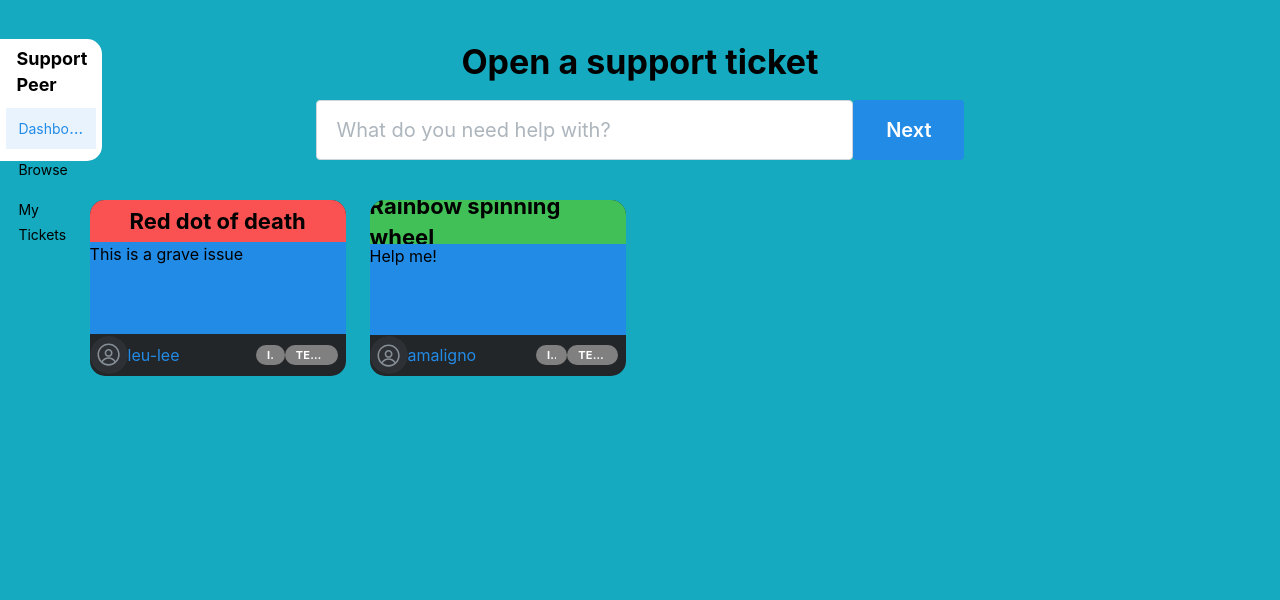
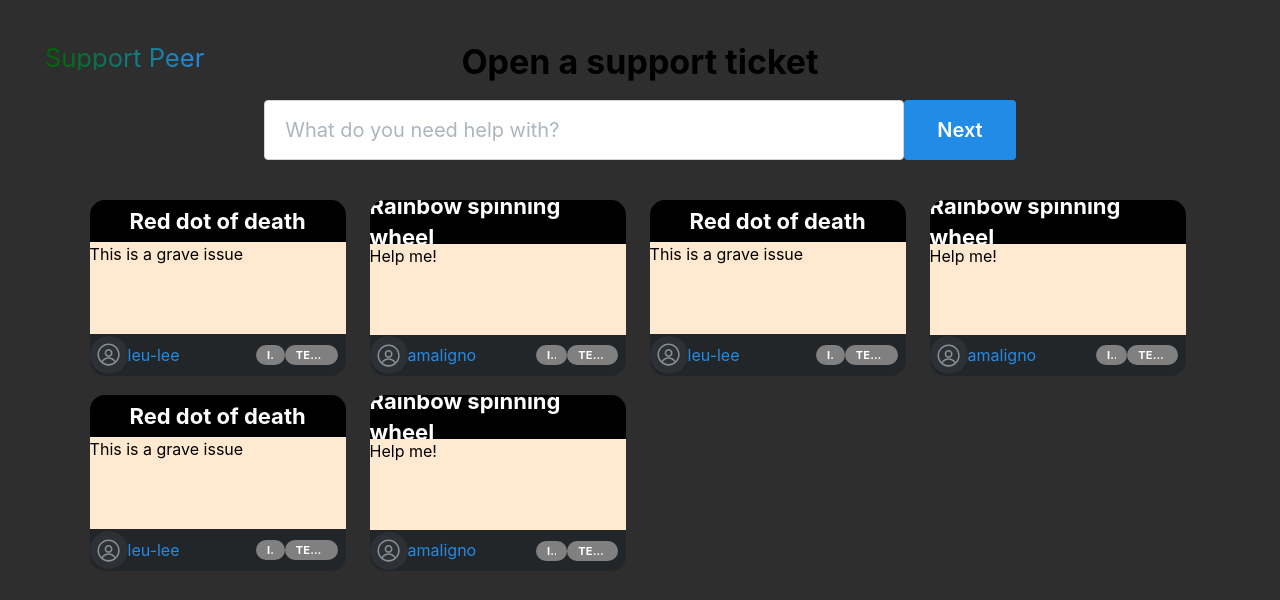
Before and after one commit to hooyunzhe/SupportPeer42, a Next.js app in the folder frontend/: page / in a window 1280 px wide. Shown: the top 600 px of the page. Built offline with nearby package versions, Linux system fonts and the light colour scheme.

Commit message:
feat: Improved design

```diff
--- a/frontend/package.json
+++ b/frontend/package.json
@@ -13,7 +13,8 @@
     "@mantine/hooks": "^7.1.2",
     "next": "13.5.4",
     "react": "^18",
-    "react-dom": "^18"
+    "react-dom": "^18",
+    "zustand": "^4.4.3"
   },
   "devDependencies": {
     "@types/node": "^20",
--- a/frontend/src/app/bocal/page.tsx
+++ b/frontend/src/app/bocal/page.tsx
@@ -16,6 +16,7 @@ export default function Home() {
       bg='cyan'
       direction='column'
       justify='space-between'
+      align='center'
     >
       <BocalHeaderArea
         currentPageView={currentPageView}
--- a/frontend/src/app/page.tsx
+++ b/frontend/src/app/page.tsx
@@ -1,6 +1,6 @@
 'use client';
 import '@mantine/core/styles.css';
-import { Flex } from '@mantine/core';
+import { Flex, Text } from '@mantine/core';
 import { useState } from 'react';
 import { PageView } from '@/types/PageView';
 import HeaderArea from '@/components/HeaderArea';
@@ -10,7 +10,23 @@ export default function Home() {
   const [currentPageView, setCurrentPageView] = useState(PageView.DASHBOARD);
 
   return (
-    <Flex w='100vw' h='100vh' bg='cyan' direction='column'>
+    <Flex
+      w='100vw'
+      h='100vh'
+      bg='dark'
+      direction='column'
+      justify='flex-start'
+      align='flex-start'
+    >
+      <Text
+        pos='absolute'
+        m='3.5vw'
+        size='2vw'
+        variant='gradient'
+        gradient={{ from: 'darkgreen', to: 'blue', deg: 90 }}
+      >
+        Support Peer
+      </Text>
       <HeaderArea
         currentPageView={currentPageView}
         changePageView={(newPageView) => setCurrentPageView(newPageView)}
--- a/frontend/src/components/ContentArea.tsx
+++ b/frontend/src/components/ContentArea.tsx
@@ -2,13 +2,52 @@ import { ScrollArea, SimpleGrid } from '@mantine/core';
 import { PageView } from '@/types/PageView';
 import SupportTicket from './SupportTicket';
 import SupportTicketType from '@/types/SupportTicketType';
+import { useTextFieldInput } from '@/lib/stores/useUtilStore';
 
 interface ContentAreaProps {
   currentPageView: PageView;
 }
 
 export default function ContentArea({ currentPageView }: ContentAreaProps) {
+  const textFieldInput = useTextFieldInput();
+
   const tickets: SupportTicketType[] = [
+    {
+      title: 'Red dot of death',
+      category: 'Tech',
+      description: 'This is a grave issue',
+      flag: false,
+      importance: 'II',
+      status: false,
+      user: 'leu-lee',
+    },
+    {
+      title: 'Rainbow spinning wheel',
+      category: 'Tech',
+      description: 'Help me!',
+      flag: true,
+      importance: 'III',
+      status: true,
+      user: 'amaligno',
+    },
+    {
+      title: 'Red dot of death',
+      category: 'Tech',
+      description: 'This is a grave issue',
+      flag: false,
+      importance: 'II',
+      status: false,
+      user: 'leu-lee',
+    },
+    {
+      title: 'Rainbow spinning wheel',
+      category: 'Tech',
+      description: 'Help me!',
+      flag: true,
+      importance: 'III',
+      status: true,
+      user: 'amaligno',
+    },
     {
       title: 'Red dot of death',
       category: 'Tech',
@@ -32,9 +71,34 @@ export default function ContentArea({ currentPageView }: ContentAreaProps) {
   return (
     <ScrollArea w='100%' h='75%'>
       <SimpleGrid cols={4} spacing='1.5vw' px='7%'>
-        {tickets.map((ticket, index) => (
-          <SupportTicket key={index} ticket={ticket} />
-        ))}
+        {tickets
+          .filter(
+            (ticket) =>
+              !textFieldInput ||
+              textFieldInput
+                .split(' ')
+                .filter((s) => s)
+                .every(
+                  (keyword) =>
+                    ticket.title
+                      .toLowerCase()
+                      .split(' ')
+                      .some(
+                        (word) =>
+                          word && word.startsWith(keyword.toLowerCase()),
+                      ) ||
+                    ticket.description
+                      .toLowerCase()
+                      .split(' ')
+                      .some(
+                        (word) =>
+                          word && word.startsWith(keyword.toLowerCase()),
+                      ),
+                ),
+          )
+          .map((ticket, index) => (
+            <SupportTicket key={index} ticket={ticket} />
+          ))}
       </SimpleGrid>
     </ScrollArea>
   );
--- a/frontend/src/components/HeaderArea.tsx
+++ b/frontend/src/components/HeaderArea.tsx
@@ -1,6 +1,6 @@
 import { Button, Flex, TextInput, Title } from '@mantine/core';
-import NavigationMenu from './NavigationMenu';
 import { PageView } from '@/types/PageView';
+import { useTextFieldInput, useUtilActions } from '@/lib/stores/useUtilStore';
 
 interface HeaderAreaProps {
   currentPageView: PageView;
@@ -11,16 +11,14 @@ export default function HeaderArea({
   currentPageView,
   changePageView,
 }: HeaderAreaProps) {
+  const textFieldInput = useTextFieldInput();
+  const { setTextFieldInput } = useUtilActions();
+
   return (
     <Flex w='100%' h='25%' py='3vh' justify='center' align='center'>
-      <NavigationMenu
-        currentPageView={currentPageView}
-        changePageView={changePageView}
-      />
       <Flex
-        w='92%'
+        w='100%'
         h='100%'
-        mr='8%'
         direction='column'
         justify='space-evenly'
         align='center'
@@ -31,6 +29,8 @@ export default function HeaderArea({
             size='xl'
             w='50%'
             placeholder='What do you need help with?'
+            value={textFieldInput}
+            onChange={(event) => setTextFieldInput(event.target.value)}
           />
           <Button size='xl'>Next</Button>
         </Flex>
--- a/frontend/src/components/NavigationMenu.tsx
+++ /dev/null
@@ -1,46 +0,0 @@
-import { PageView } from '@/types/PageView';
-import { Flex, NavLink, Space, Title } from '@mantine/core';
-
-interface NavigationMenuProps {
-  currentPageView: PageView;
-  changePageView: (newPageView: PageView) => void;
-}
-
-export default function NavigationMenu({
-  currentPageView,
-  changePageView,
-}: NavigationMenuProps) {
-  return (
-    <Flex
-      w='8%'
-      h='80%'
-      p='0.5vw'
-      bg='white'
-      style={{
-        borderTopRightRadius: '15px',
-        borderBottomRightRadius: '15px',
-      }}
-      direction='column'
-    >
-      <Title order={4} ml='xs'>
-        Support Peer
-      </Title>
-      <Space h='xs' />
-      <NavLink
-        label='Dashboard'
-        active={currentPageView === PageView.DASHBOARD}
-        onClick={() => changePageView(PageView.DASHBOARD)}
-      />
-      <NavLink
-        label='Browse'
-        active={currentPageView === PageView.BROWSE}
-        onClick={() => changePageView(PageView.BROWSE)}
-      />
-      <NavLink
-        label='My Tickets'
-        active={currentPageView === PageView.MY_TICKETS}
-        onClick={() => changePageView(PageView.MY_TICKETS)}
-      />
-    </Flex>
-  );
-}
--- a/frontend/src/components/SupportTicketContent.tsx
+++ b/frontend/src/components/SupportTicketContent.tsx
@@ -8,7 +8,7 @@ export default function SupportTicketContent({
   description,
 }: SupportTicketContentProps) {
   return (
-    <Box h='55%' w='100%' bg='blue'>
+    <Box h='55%' w='100%' bg='#FFE9D0'>
       {description}
     </Box>
   );
--- a/frontend/src/components/SupportTicketHeader.tsx
+++ b/frontend/src/components/SupportTicketHeader.tsx
@@ -10,14 +10,10 @@ export default function SupportTicketHeader({
   status,
 }: SupportTicketHeaderProps) {
   return (
-    <Flex
-      bg={status ? 'green' : 'red'}
-      w='100%'
-      h='25%'
-      justify={'center'}
-      align='center'
-    >
-      <Title order={3}>{title}</Title>
+    <Flex bg='black' w='100%' h='25%' justify={'center'} align='center'>
+      <Title order={3} c='white'>
+        {title}
+      </Title>
     </Flex>
   );
 }
--- /dev/null
+++ b/frontend/src/lib/stores/useUtilStore.ts
@@ -0,0 +1,34 @@
+import { create } from 'zustand';
+
+interface UtilStore {
+  data: {
+    textFieldInput: string;
+  };
+  actions: {
+    setTextFieldInput: (newInput: string) => void;
+  };
+}
+
+type StoreSetter = (helper: (state: UtilStore) => Partial<UtilStore>) => void;
+
+function setTextFieldInput(set: StoreSetter, newInput: string): void {
+  set(({ data }) => ({
+    data: {
+      ...data,
+      textFieldInput: newInput,
+    },
+  }));
+}
+
+const useUtilStore = create<UtilStore>()((set) => ({
+  data: {
+    textFieldInput: '',
+  },
+  actions: {
+    setTextFieldInput: (newInput) => setTextFieldInput(set, newInput),
+  },
+}));
+
+export const useTextFieldInput = () =>
+  useUtilStore((state) => state.data.textFieldInput);
+export const useUtilActions = () => useUtilStore((state) => state.actions);
```
Also changed, not shown: frontend/src/components/BocalHeaderArea.tsx (+1 -6 lines), 1 other file (tests, documents, lock files or other folders).
